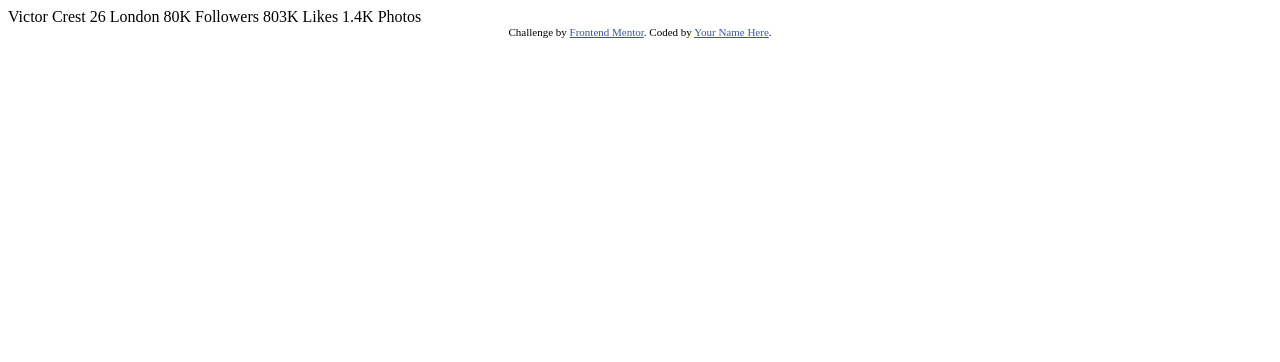
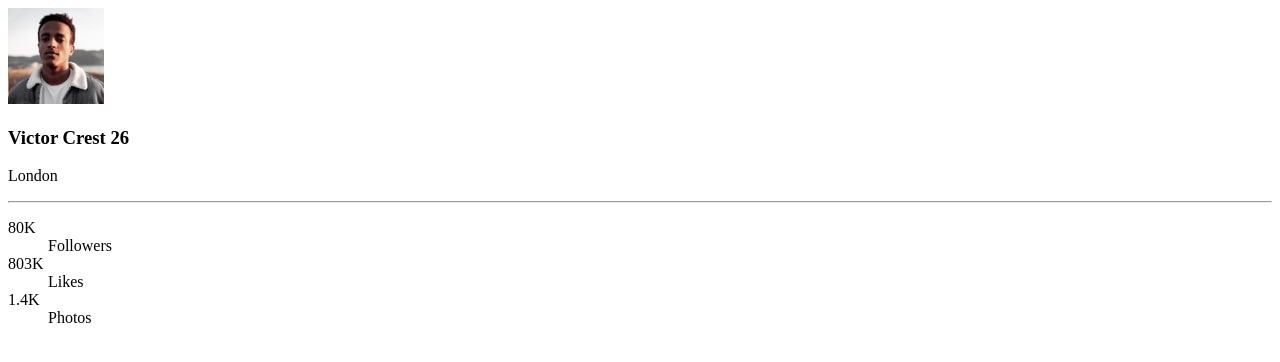
Before and after one commit to alex-coder27/profile-card-component-main, a plain HTML site: page index.html in a window 1280 px wide. Drawn offline with Linux system fonts and the light colour scheme.

Commit message:
Estrutura HTML e Alteração README

```diff
--- a/index.html
+++ b/index.html
@@ -2,34 +2,43 @@
 <html lang="en">
 <head>
   <meta charset="UTF-8">
-  <meta name="viewport" content="width=device-width, initial-scale=1.0"> <!-- displays site properly based on user's device -->
-
-  <link rel="icon" type="image/png" sizes="32x32" href="./images/favicon-32x32.png">
-
+  <meta name="viewport" content="width=device-width, initial-scale=1.0">
+  <link rel="icon" type="image/png" sizes="32x32" href="./src/images/favicon-32x32.png">
   <title>Frontend Mentor | Profile card component</title>
-
-  <!-- Feel free to remove these styles or customise in your own stylesheet 👍 -->
-  <style>
-    .attribution { font-size: 11px; text-align: center; }
-    .attribution a { color: hsl(228, 45%, 44%); }
-  </style>
 </head>
 <body>
-  Victor Crest
-  26
-  London
-
-  80K
-  Followers
-
-  803K
-  Likes
-
-  1.4K
-  Photos
-  <div class="attribution">
-    Challenge by <a href="https://www.frontendmentor.io?ref=challenge" target="_blank">Frontend Mentor</a>.
-    Coded by <a href="#">Your Name Here</a>.
+  <div class="page-wrapper">
+    <main class="profile-card-container">
+      <article class="profile-card">
+        <header class="profile-header">
+          <div class="background-pattern"></div>
+          <div class="profile-picture-wrapper">
+            <img src="./src/images/image-victor.jpg" alt="Victor Crest's profile picture" class="profile-picture">
+          </div>
+        </header>
+        <section class="profile-info">
+          <h1 class="profile-name">Victor Crest <span class="profile-age">26</span></h1>
+          <p class="profile-location">London</p>
+        </section>
+        <hr class="divider">
+        <footer class="profile-stats">
+          <dl class="stat-list">
+            <div class="stat-item">
+              <dt class="stat-value">80K</dt>
+              <dd class="stat-label">Followers</dd>
+            </div>
+            <div class="stat-item">
+              <dt class="stat-value">803K</dt>
+              <dd class="stat-label">Likes</dd>
+            </div>
+            <div class="stat-item">
+              <dt class="stat-value">1.4K</dt>
+              <dd class="stat-label">Photos</dd>
+            </div>
+          </dl>
+        </footer>
+      </article>
+    </main>
   </div>
 </body>
 </html>
```
Also changed, not shown: design/preview.jpg (renamed from preview.jpg), src/images/bg-pattern-bottom.svg (renamed from images/bg-pattern-bottom.svg), src/images/bg-pattern-card.svg (renamed from images/bg-pattern-card.svg), src/images/bg-pattern-top.svg (renamed from images/bg-pattern-top.svg), src/images/favicon-32x32.png (renamed from images/favicon-32x32.png), src/images/image-victor.jpg (renamed from images/image-victor.jpg), 1 other file.
